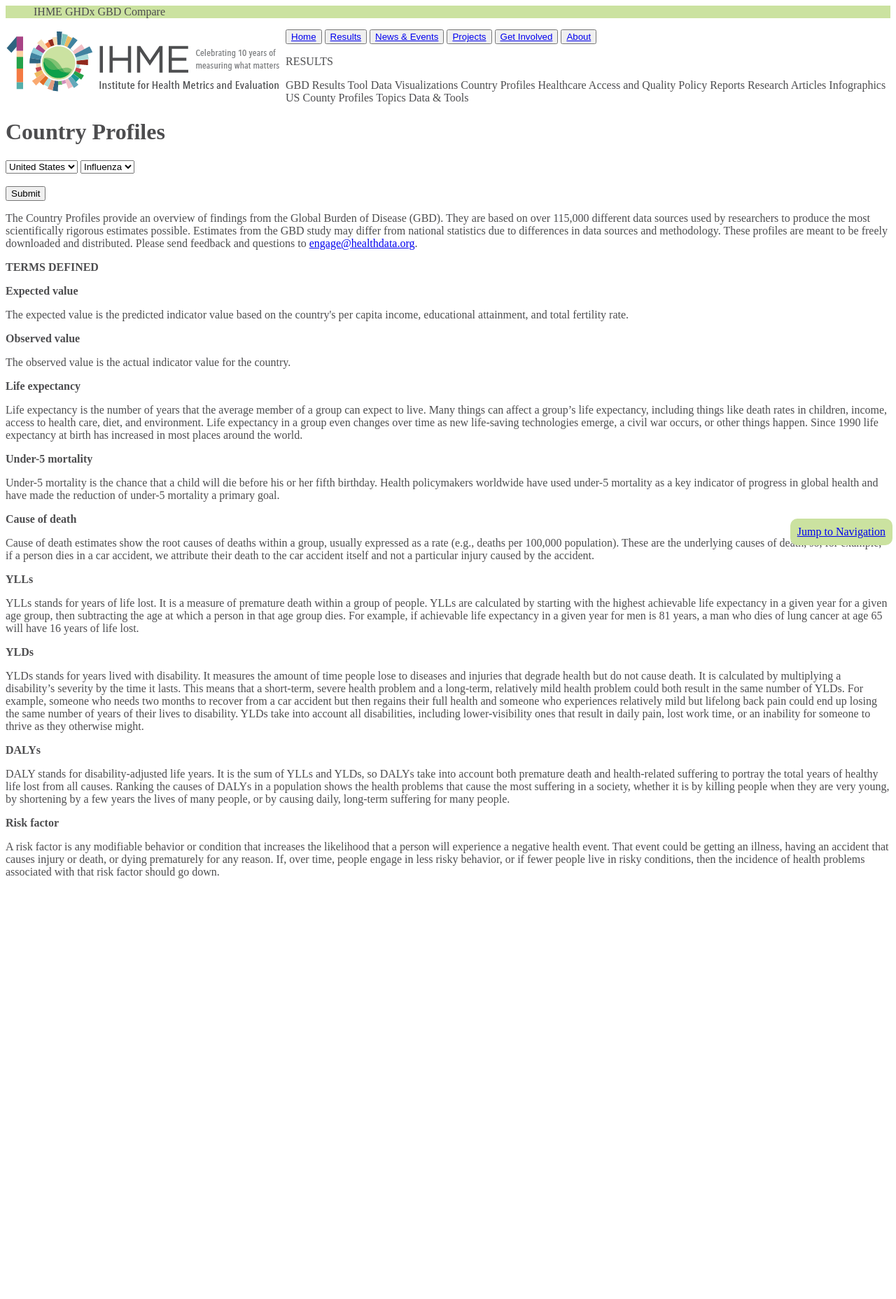
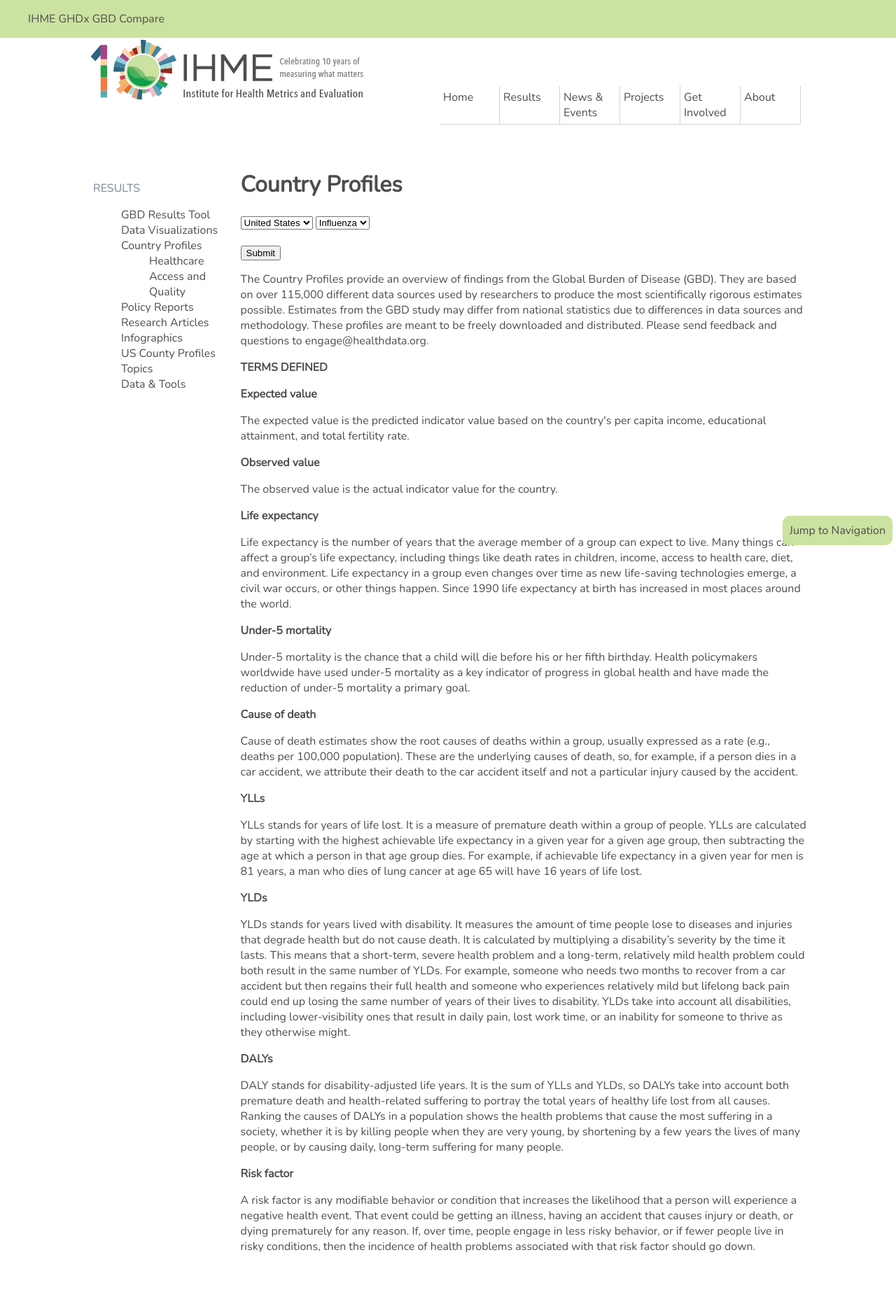
Before and after one commit to leark/IHME-disease-profiles, a PHP site: page /countryprofile.html in a window 1280 px wide. Shown: the whole page at 70% size. Before the commit the page ends 1255 px from the top, so only its background shows below. Run offline with PHP 8.4, Linux system fonts and the light colour scheme.

Commit message:
edited country profile html and css

```diff
--- a/Demo_Feb16/countryprofile.html
+++ b/Demo_Feb16/countryprofile.html
@@ -4,6 +4,8 @@
     <title>Country Profiles | Institute for Health Metrics and Evaluation</title>
 
     <link type="text/css" rel="stylesheet" href="./css/style.css">
+
+    <link href="https://fonts.googleapis.com/css?family=Nunito" rel="stylesheet">
 
 </head>
 
@@ -18,33 +20,38 @@
     </div>
     <div id="topmenu">
         <div id="logo"><img src="./img/logo10.png" /></div>
-		<button><a href="http://www.healthdata.org/">Home</a></button>
-		<button><a href="http://www.healthdata.org/results">Results</a></button>
-		<button><a href="http://www.healthdata.org/news-events">News & Events</a></button>
-		<button><a href="http://www.healthdata.org/projects">Projects</a></button>
-		<button><a href="http://www.healthdata.org/get-involved">Get Involved</a></button>
-		<button><a href="http://www.healthdata.org/about">About</a></button>
-
+        <div id="buttons">
+            <div class="button"><a href="http://www.healthdata.org/">Home</a></div>
+            <div class="button"><a href="http://www.healthdata.org/results">Results</a></div>
+            <div class="button"><a href="http://www.healthdata.org/news-events">News & Events</a></div>
+            <div class="button"><a href="http://www.healthdata.org/projects">Projects</a></div>
+            <div class="button"><a href="http://www.healthdata.org/get-involved">Get Involved</a></div>
+            <div class="button"><a href="http://www.healthdata.org/about">About</a></div>
+        </div>
     </div>
 
     <div id="main">
 
         <div id="sidebar">
-			<p>RESULTS</p>
-			<ul class="menu">
-				<li>GBD Results Tool</li>
-				<li>Data Visualizations</li>
-				<li>Country Profiles</li>
-				<li>Healthcare Access and Quality</li>
-				<li>Policy Reports</li>
-				<li>Research Articles</li>
-				<li>Infographics</li>
-				<li>US County Profiles</li>
-				<li>Topics</li>
-				<li>Data & Tools</li>
+            <p class="head">RESULTS</p>
+            <ul class="side">
+                <li><a href="http://ghdx.healthdata.org/gbd-results-tool">GBD Results Tool</a></li>
+                <li><a href="http://www.healthdata.org/results/data-visualizations">Data Visualizations</a></li>
+                <li><a href="http://www.healthdata.org/results/country-profiles">Country Profiles</a></li>
+                <ul>
+                    <li><a href="http://www.healthdata.org/results/country-profiles/haq">Healthcare Access and Quality</a></li>
+                </ul>
+                <li><a href="http://www.healthdata.org/results/policy-reports">Policy Reports</a></li>
+                <li><a href="http://www.healthdata.org/results/research-articles">Research Articles</a></li>
+                <li><a href="http://www.healthdata.org/results/research-articles">Infographics</a></li>
+                <li><a href="http://www.healthdata.org/us-county-profiles">US County Profiles</a></li>
+                <li><a href="http://www.healthdata.org/results/topics">Topics</a></li>
+                <li><a href="Data & Tools">Data & Tools</a></li>
             </ul>
         </div>
 
+
+        <div id="info">
             <h1>Country Profiles</h1>
 
             <form>
@@ -86,7 +93,7 @@
                 <p>A risk factor is any modifiable behavior or condition that increases the likelihood that a person will experience a negative health event. That event could be getting an illness, having an accident that causes injury or death, or dying prematurely for any reason. If, over time, people engage in less risky behavior, or if fewer people live in risky conditions, then the incidence of health problems associated with that risk factor should go down.</p>
             </div>
         </div>
-
+    </div>
     <div></div>
 
 </body>
--- a/Demo_Feb16/css/style.css
+++ b/Demo_Feb16/css/style.css
@@ -1,10 +1,11 @@
 body {
     background-color: white;
     color: #4d4d4f;
-	font-family: ;
+    font-family: 'Nunito', sans-serif;
+    margin: 0;
 }
 
-ul {
+.menu ul {
     list-style-type: none;
 }
 
@@ -20,11 +21,11 @@ ul {
 #top {
     width: 100%;
     background-color: #cbe2a0;
-	/*margin: 0px 0px 25px 0px;
-	padding: 0.5px;*/
+    padding: 0.1px;
+
 }
 
-li {
+.menu li {
     display: inline;
 }
 
@@ -36,3 +37,67 @@ li {
     border-radius: 10px;
     background-color: #cbe2a0;
 }
+
+#topmenu {
+    margin: 1px 5% 20px 5%;
+    display: table;
+    margin: 0% 10%;
+}
+
+#logo {
+    position: relative;
+    display: table-cell;
+}
+
+#buttons {
+    position: relative;
+    display: table-cell;
+    left: 100px;
+}
+
+.button:hover {
+    background-color: lightblue;
+}
+
+.button {
+    height: 20px;
+    width: 75px;
+    border: 0px;
+    border-bottom: 1px solid lightgray;
+    border-right: 1px solid lightgray;
+    padding: 5px;
+    margin: 0px;
+    font-size: 16px;
+    display: table-cell;
+    text-align: left;
+}
+
+#main {
+    margin: 5% 10%;
+    display: table;
+}
+
+#sidebar {
+    width: 20%;
+    display: table-cell;
+    padding: 5px;
+}
+
+.side li {
+    list-style: none;
+}
+
+a {
+    text-decoration: none;
+    color: #4d4d4f;
+}
+
+.head {
+    font-variant: small-caps;
+    color: lightslategray;
+}
+
+#info {
+    width: 75%;
+    display: table-cell;
+}
```
Lines whose indentation alone changed are shown as unchanged.
